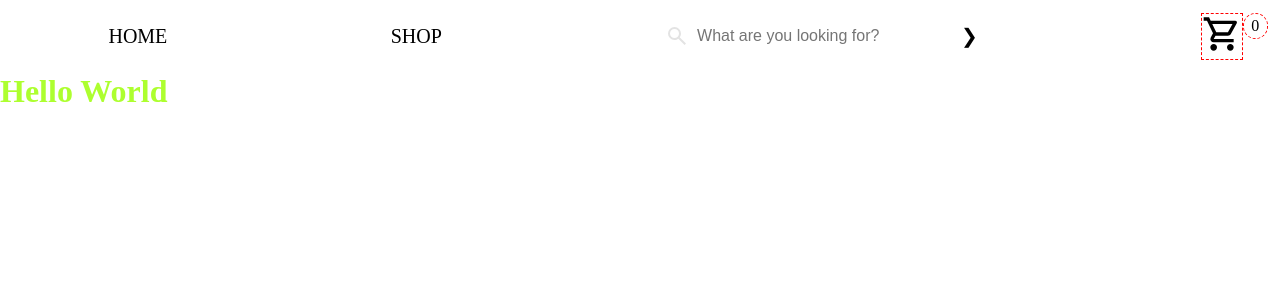
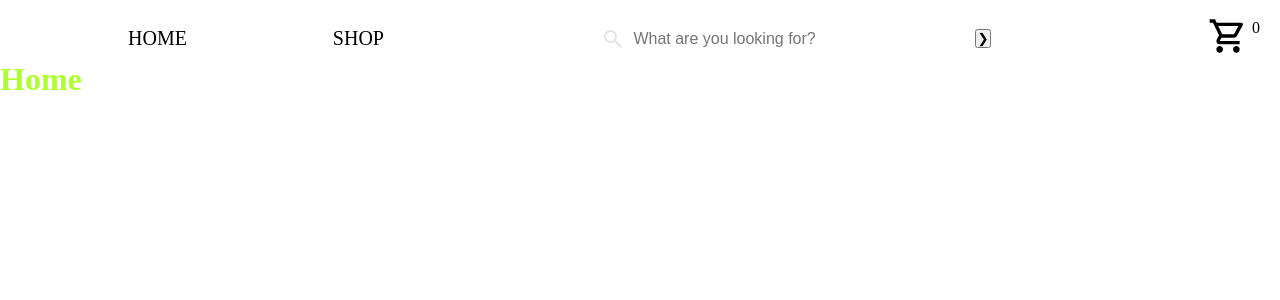
Before and after one commit to shreyaa-offgrid/shopping-cart, a React (Vite) app: page / in a window 1280 px wide. Shown: the top 300 px of the page. Built offline with nearby package versions, Linux system fonts and the light colour scheme.

Commit message:
Set up react router, persist navbar using outlet for pages

```diff
--- a/src/App.jsx
+++ b/src/App.jsx
@@ -1,11 +1,12 @@
 import "./App.css"
-import Nav from "./components/Nav"
+import Nav from "./components/Nav";
+import { Outlet } from "react-router-dom";
 
 function App(){
     return(
         <>
             <Nav/>
-            <h1>Hello World</h1>
+            <Outlet/>
         </>
     )
 }
--- a/src/components/Nav.jsx
+++ b/src/components/Nav.jsx
@@ -1,20 +1,38 @@
-import "../styles/Nav.css"
+import "../styles/Nav.css";
+
+import searchIcon from "../assets/search-icon.svg";
+import cartIcon from "../assets/shopping-cart.svg";
+
+import { NavLink } from "react-router-dom";
 
 function Nav() {
     return (
         <header>
-            <div><a href="">Home</a></div>
-            <div><a href="">Shop</a></div>
-            <div className='search-bar'>
-                <img src="../src/assets/search-icon.svg" alt="A magnifying glass" />
-                <input type="text" placeholder="What are you looking for?" />
-                <a href="">&#x276F;</a>
+            <div className="links">
+                <NavLink to="/">Home</NavLink>
+                <NavLink to="/shop">Shop</NavLink>
             </div>
+
+
+            <form className='search-bar'>
+                <img src={searchIcon} alt="A magnifying glass" />
+                <input
+                    type="text"
+                    placeholder="What are you looking for?"
+                />
+                <button>&#x276F;</button>
+            </form>
+
             <div className='cart'>
-                <a href=""><img src="../src/assets/shopping-cart.svg" alt="" /></a>
+                <NavLink to="/cart">
+                    <img
+                        src={cartIcon}
+                        alt="A shopping cart"
+                    />
+                </NavLink>
                 <p>0</p>
             </div>
         </header>
-    )
+    );
 }
 export default Nav;
--- a/src/index.css
+++ b/src/index.css
@@ -1,4 +1,5 @@
 *{
     padding: 0;
     margin: 0;
+    box-sizing: border-box;
 }
--- a/src/main.jsx
+++ b/src/main.jsx
@@ -1,10 +1,11 @@
 import { StrictMode } from "react";
 import { createRoot } from "react-dom/client";
-import App from "./App.jsx";
 import "./index.css";
+import { RouterProvider } from "react-router-dom";
+import router from "./routes/router.jsx";
 
 createRoot(document.getElementById("root")).render(
   <StrictMode>
-    <App/>
+    <RouterProvider router={router}/>
   </StrictMode>,
 );
--- /dev/null
+++ b/src/pages/Cart.jsx
@@ -0,0 +1,5 @@
+function Cart(){
+    return <h1>Cart</h1>;
+}
+
+export default Cart;
--- /dev/null
+++ b/src/pages/Home.jsx
@@ -0,0 +1,5 @@
+function Home(){
+    return <h1>Home</h1>;
+}
+
+export default Home;
--- /dev/null
+++ b/src/pages/Shop.jsx
@@ -0,0 +1,5 @@
+function Shop(){
+    return <h1>Shop</h1>;
+}
+
+export default Shop;
--- /dev/null
+++ b/src/routes/router.jsx
@@ -0,0 +1,29 @@
+import { createBrowserRouter } from "react-router-dom";
+
+import App from "../App";
+import Home from "../pages/Home";
+import Shop from "../pages/Shop";
+import Cart from "../pages/Cart";
+
+const router = createBrowserRouter([
+    {
+        path:"/",
+        element:<App/>,
+        children: [
+            {
+                index:true,
+                element:<Home/>,
+            },
+            {
+                path:"shop",
+                element:<Shop/>,
+            },
+            {
+                path:"cart",
+                element:<Cart/>,
+            },
+        ],
+    },
+]);
+
+export default router;
--- a/src/styles/Nav.css
+++ b/src/styles/Nav.css
@@ -1,9 +1,14 @@
 header {
-    padding: 0.8rem;
     display: flex;
     align-items: center;
-    gap: 2rem;
-    justify-content: space-around;
+    justify-content: space-between;
+
+    gap: 1rem;
+
+    padding-top: 1rem;
+    padding-right: 1rem;
+
+    flex-wrap: wrap;
 }
 
 a {
@@ -23,17 +28,17 @@ a {
     padding: 0.5rem;
     font-size: 1rem;
     border-radius: 1rem;
-    width: 20vw;
-    border: none
+    width: 350px;
+    border:none;
 }
 
 .cart img{
     height: 2.5rem;
+    width: auto;
 }
 
 .cart{
     display: flex;
-    margin-right: -6rem;
 }
 
 .cart p{
@@ -46,6 +51,26 @@ a {
     justify-content: center;
 }
 
-.cart>*{
-    border: 1px red dashed;
+.links{
+    padding-left: clamp(1rem, 10vw,10rem);
+    display: flex;
+    align-items: center;
+    width: clamp(5rem,30vw,50rem);
+    justify-content: space-between;
 }
+
+@media (max-width: 768px) {
+    header {
+        flex-direction: column;
+        align-items:center;
+        gap: 1rem;
+    }
+
+    .search-bar {
+        width: 100%;
+    }
+
+    .cart{
+        align-self: flex-start;
+    }
+}
```
